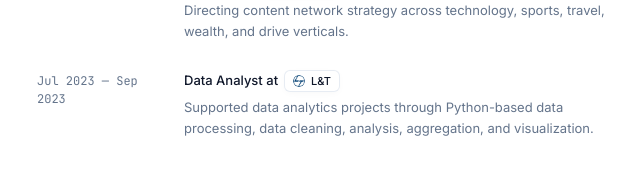
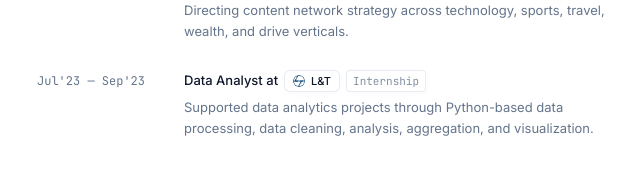
Before and after one commit to Shreyansh-patni/shreyansh_portfolio, a Next.js app: page /about in a window 1280 px wide. Shown: the part 574-763 px from the top of the page, without its empty margins (317-957 px from the left). Built offline with nearby package versions, Linux system fonts and the light colour scheme; no server answers.

Commit message:
feat: add experience section components and content data

```diff
--- a/components/experience/ExperienceSection.tsx
+++ b/components/experience/ExperienceSection.tsx
@@ -41,6 +41,7 @@ export function ExperienceSection({
               badgeUrl={item.companyUrl}
               badgeDotColor="bg-emerald-400"
               logo={item.logo}
+              typeTag={item.type}
               description={item.description}
             />
           ))}
--- a/components/timeline/TimelineEntry.tsx
+++ b/components/timeline/TimelineEntry.tsx
@@ -9,6 +9,7 @@ export interface TimelineEntryProps {
   badgeUrl?: string;
   badgeDotColor?: string;
   logo?: string;
+  typeTag?: string;
   description?: string;
 }
 
@@ -20,6 +21,7 @@ export function TimelineEntry({
   badgeUrl,
   badgeDotColor = "bg-emerald-400",
   logo,
+  typeTag,
   description,
 }: TimelineEntryProps) {
   return (
@@ -38,6 +40,11 @@ export function TimelineEntry({
             dotColor={badgeDotColor}
             logo={logo}
           />
+          {typeTag && (
+            <span className="inline-flex items-center px-1.5 py-0.5 text-[11px] font-mono text-muted-foreground/80 glass-pill rounded border border-border/50 font-normal">
+              {typeTag}
+            </span>
+          )}
         </div>
         {description ? (
           <p className="text-[13px] text-muted-foreground leading-relaxed">
--- a/content/experience.ts
+++ b/content/experience.ts
@@ -42,8 +42,8 @@ export const experiences: Experience[] = [
     id: "lt-edutech-data-analyst",
     company: "L&T",
     role: "Data Analyst",
-    startDate: "Jul 2023",
-    endDate: "Sep 2023",
+    startDate: "Jul'23",
+    endDate: "Sep'23",
     description:
       "Supported data analytics projects through Python-based data processing, data cleaning, analysis, aggregation, and visualization.",
     companyUrl: "https://www.linkedin.com/company/89937516/",
```
